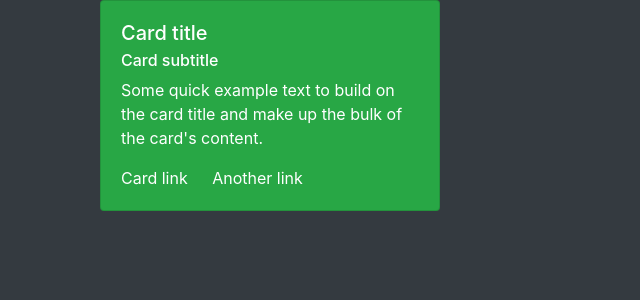
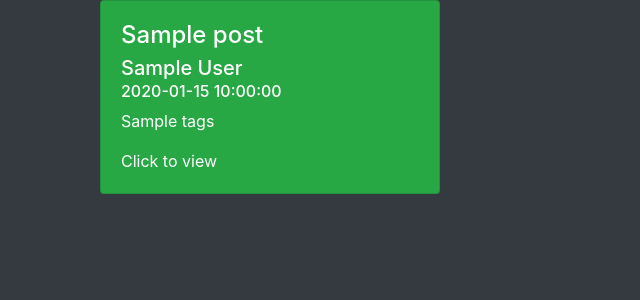
Before and after one commit to ThomasCross257/SailorsDailyJill, a Flask app: page /content/feed/1 in a window 1280 px wide. Shown: the part 56-356 px from the top of the page, without its empty margins (0-640 px from the left). Run offline with Flask 2, Linux system fonts and the light colour scheme; the visitor is signed in with stand-in values (Sample User, id 1); a database or web service that is not in the repository returns one stand-in record (values such as "Sample title").

Commit message:
Fixed up navbar routing and started working on content feed.

```diff
--- a/blueprints/content/content.py
+++ b/blueprints/content/content.py
@@ -4,7 +4,7 @@ import libs.schemas as schemas
 import libs.db_func as db_func
 from datetime import date
 from bson.objectid import ObjectId
-from libs.globals import user_collection, post_collection, default
+from libs.globals import user_collection, post_collection, default, follow_collection
 from pymongo.errors import OperationFailure
 
 
@@ -40,9 +40,6 @@ def userHome(usr):
             return render_template("profilePage.html", userPage=userPage, isFollowing=isFollowing, posts=postList, postLen=len(postList), currentUsr=session["user"], usr=usr)
     else:
         return render_template("profilePage.html", userPage=userPage, posts=postList, postLen=len(postList), currentUsr=default)
-@content_bp.route("/profile/logout/<usr>")
-def profilelogout(usr):
-    return redirect(url_for("auth.logout_r", usr=usr))
 
 @content_bp.route("/profile/create-post/<usr>", methods=["POST", "GET"])
 def newpost(usr):
@@ -185,12 +182,19 @@ def archive(usr):
 @content_bp.route("/feed/<currentUsr>")
 def feed(currentUsr):
     if "user" in session:
-        return render_template("feed.html", currentUser=session["user"])
+        following = follow_collection.find({"Username": session["user"]})
+        followingList = []
+        for user in following:
+            followingList.append(user["Following"])
+        print(followingList)
+        postList = []
+        for user in followingList:
+            userPosts = post_collection.find({"Author": user})
+            for post in userPosts:
+                postList.append(post)
+        postList = postList[::-1]
+        print(postList)
+        return render_template("feed.html", currentUsr=session["user"], posts=postList, postLen=len(postList))
+
     else:
         return redirect(url_for("auth.login", usr=default, currentUsr=default))
-@content_bp.route("/feed")
-def feed_redirect():
-    return redirect(url_for("content.feed", currentUsr=session["user"]))
-@content_bp.route("/profile/feed")
-def feed_profile():
-    return redirect(url_for("content.feed", currentUsr=session["user"]))
--- a/blueprints/content/templates/blogPost.html
+++ b/blueprints/content/templates/blogPost.html
@@ -2,7 +2,7 @@
 <html lang="en">
 <head>
     {% extends 'base.html' %}
-    {% block title %}New Post{% endblock %}
+    {% block title %}{{ title }}{% endblock %}
 </head>
 <body class="bg-dark text-white">
     <div class="container">
@@ -11,7 +11,7 @@
         {% endblock %}
         {% block content %}
         <div class="jumbotron bg-secondary text-white"><h1>{{ title }}</h1></div>
-        <h3 class="text-white userLink">Author: <a href="#">{{ author }}</a></h3>
+        <h3 class="text-white userLink">Author: <a href="/content/profile/{{ author }}">{{ author }}</a></h3>
         <h3 class="text-white">Date: {{ date }}</h3>
         <h6 class="text-white">Tags: {{ tags }}</h6>
         <p class="text-white">{{ content }}</p>
--- a/blueprints/content/templates/feed.html
+++ b/blueprints/content/templates/feed.html
@@ -2,7 +2,7 @@
 <html lang="en">
 <head>
     {% extends 'base.html' %}
-    {% block title %} {{ currentUser }}'s' Feed{% endblock %}
+    {% block title %} {{ currentUsr }}'s' Feed{% endblock %}
 </head>
 <body>
   {% block navbar %}
@@ -12,15 +12,22 @@
     <div class="container">
         <div class="row">
         <div class="col-4">
-            <div class="card bg-success">
-            <div class="card-body">
-                <h5 class="card-title text-white">Card title</h5>
-                <h6 class="card-subtitle mb-2 text-white">Card subtitle</h6>
-                <p class="card-text text-white">Some quick example text to build on the card title and make up the bulk of the card's content.</p>
-                <a href="#" class="card-link text-white">Card link</a>
-                <a href="#" class="card-link text-white">Another link</a>
-            </div>
-            </div>
+            {% if postLen > 0 %}
+                {% for post in posts %}
+                <div class="card bg-success">
+                <div class="card-body">
+                    <h4 class="card-title text-white">{{ post.Title }}</h4>
+                    <h5 class="card-subtitle mb-2 text-white">{{ post.Author }}</h5>
+                    <h6 class="card-subtitle mb-2 text-white">{{ post.Date }}</h6>
+                    <p class="card-text text-white">{{ post.Tags }}</p>
+                    <a href="{{ url_for('content.viewpost', post_id=post.id, usr=post.Author, currentUsr=session['user']) }}" class="card-link text-white">Click to view</a>
+                </div>
+                </div>
+                {% endfor %}
+            {% else %}
+            <div class="container">
+            <h1 class="text-white text-center">Your feed is empty! Follow some people and it'll fill up!</h1>
+            {% endif %}
         </div>
         </div>
     {% endblock %}
--- a/main.py
+++ b/main.py
@@ -13,7 +13,7 @@ app.register_blueprint(auth_bp)
 app.register_blueprint(content_bp)
 app.register_blueprint(error_bp)
 
-@app.route("/", methods=["GET", "POST"])
+@app.route("/")
 def home():
     if "user" in session:
         user = session["user"]
--- a/templates/index.html
+++ b/templates/index.html
@@ -14,9 +14,6 @@
             <div class="col-md-12">
                 <div class="jumbotron jumbotron-fluid bg-secondary">
                     <div class="container">
-                        <form method="post" name="adminSchema">
-                            <button type="submit" class="btn btn-primary" name="logout">Create Follow Schema</button>
-                        </form>
                         <h1 class="display-4 text-white">Welcome to Sailor's Daily Jill!</h1>
                         <p class="lead text-white">This is a website made by me, using Python, Flask, Bootstrap and a lot of HTML!</p>
                         <p class="lead text-white">This website is a simple blog, where you can post your thoughts and read other people's posts.</p>
--- a/templates/navbar.html
+++ b/templates/navbar.html
@@ -9,23 +9,23 @@
             </li>
             {% if currentUsr == None %}
             <li class="nav-item">
-                <a class="nav-link" href="login">Login</a>
+                <a class="nav-link" href="{{ url_for('auth.login') }}">Login</a>
             </li>
             {% endif %}
             {% if currentUsr != None %}
             <li class="nav-item">
-                <a class="nav-link" href="/{{ currentUsr }}/logout/">Logout</a>
+                <a class="nav-link" href="{{ url_for('auth.logout_r', usr=session['user']) }}">Logout</a>
             </li>
             <li class="nav-item">
-                <a class="nav-link" href="feed">Feed</a>
+                <a class="nav-link" href="{{ url_for('content.feed', currentUsr=session['user']) }}">Feed</a>
             </li>
             <li class="nav-item">
-                <a class="nav-link" href="search/{{ currentUsr }}">Search</a>
+                <a class="nav-link" href="{{ url_for('content.search', usr=session['user']) }}">Search</a>
             </li>
             {% endif %}
             {% if currentUsr == "admin" %}
             <li class="nav-item">
-                <a class="nav-link" href="/admin/database/{{ currentUsr }}">Database</a>
+                <a class="nav-link" href="{{ url_for('admin.database', usr=session['user']) }}">Database</a>
             </li>
             {% endif %}
         </ul>
```
